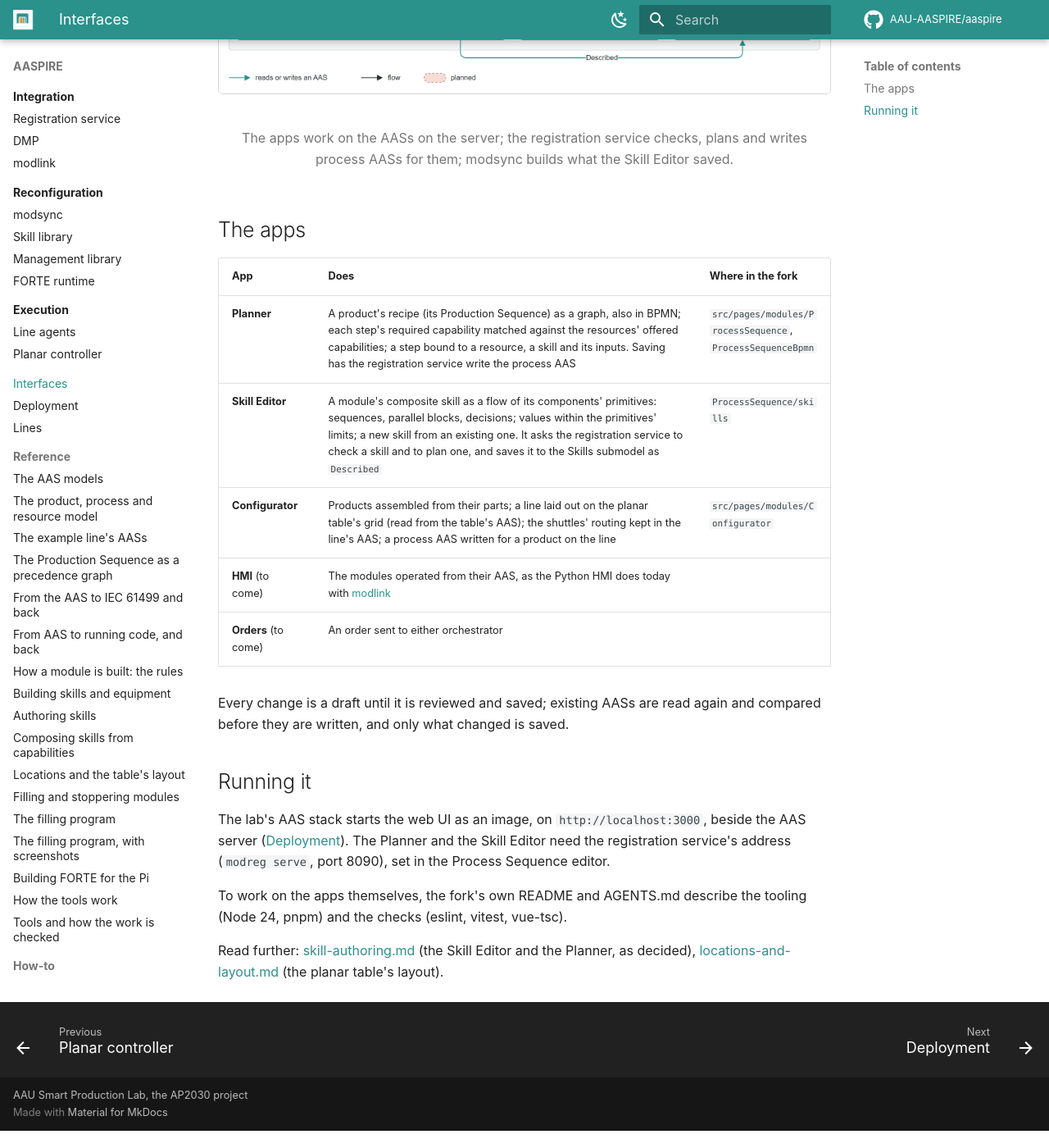
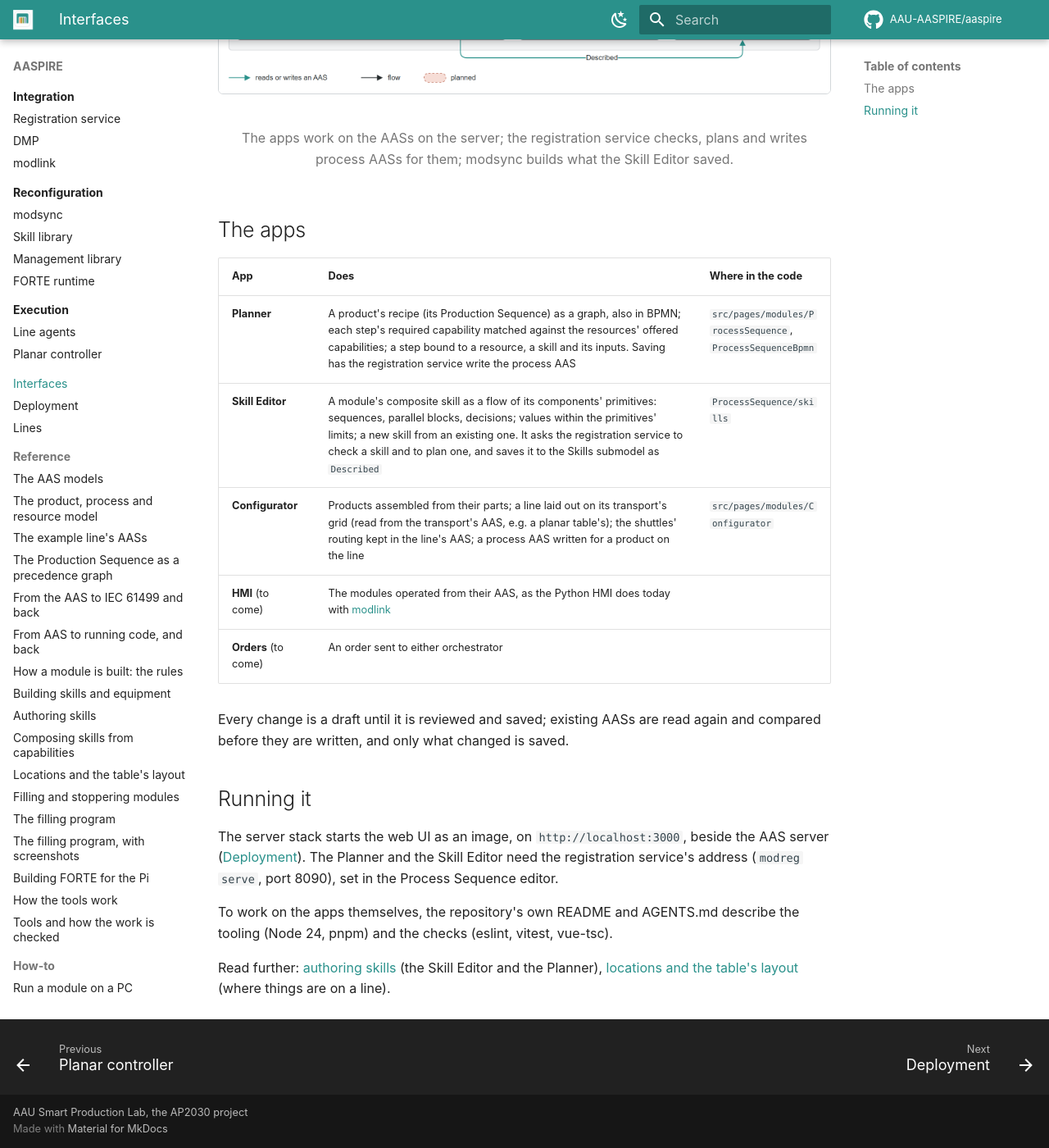
Before and after one commit to AAU-AASPIRE/aaspire, an MkDocs documentation site: the page built from docs/interfaces/web-ui.md, in a window 1280 px wide and 1400 px high, scrolled down 538 px. Shown: the whole window at 82% size. Built offline with MkDocs 1.6.1 and Material for MkDocs 9.7.7, drawn with Linux system fonts in a browser that asks for light colours; comment, search, counter and statistics services are not loaded; before the commit the page ends 1917 px from its top, so only the background shows below that; some of the changed text lies outside the part shown.

Commit message:
Web UI page and figure: AASPIRE's apps, not a fork's branch

```diff
--- a/docs/interfaces/web-ui.md
+++ b/docs/interfaces/web-ui.md
@@ -1,9 +1,10 @@
 # Web UI
 
-<span class="pillar interfaces">Interfaces</span> `basyx-aas-web-ui`: the Eclipse BaSyx AAS web UI,
-forked, with the lab's apps beside BaSyx's own views of the AASs: the Planner, the Skill Editor and the
-Configurator, and to come the HMI and Orders. Vue and TypeScript. Submodule `basyx-aas-web-ui/` (the
-user's fork, branch `feat/process-sequence-pharma`).
+<span class="pillar interfaces">Interfaces</span> `basyx-aas-web-ui`: the Eclipse BaSyx AAS web UI
+with AASPIRE's apps beside BaSyx's own views of the AASs: the Planner, the Skill Editor and the
+Configurator, and to come the HMI and Orders. Every app works on the AASs on the server, so whatever you
+do in an app is visible to every other tool. Vue and TypeScript. Repository
+[basyx-aas-web-ui](https://github.com/AAU-AASPIRE/basyx-aas-web-ui).
 
 <figure markdown="span">
   [![The four apps on top, and what they read and write below: the AAS server with the product, process
@@ -14,11 +15,11 @@ user's fork, branch `feat/process-sequence-pharma`).
 
 ## The apps
 
-| App | Does | Where in the fork |
+| App | Does | Where in the code |
 | --- | --- | --- |
 | **Planner** | A product's recipe (its Production Sequence) as a graph, also in BPMN; each step's required capability matched against the resources' offered capabilities; a step bound to a resource, a skill and its inputs. Saving has the registration service write the process AAS | `src/pages/modules/ProcessSequence`, `ProcessSequenceBpmn` |
 | **Skill Editor** | A module's composite skill as a flow of its components' primitives: sequences, parallel blocks, decisions; values within the primitives' limits; a new skill from an existing one. It asks the registration service to check a skill and to plan one, and saves it to the Skills submodel as `Described` | `ProcessSequence/skills` |
-| **Configurator** | Products assembled from their parts; a line laid out on the planar table's grid (read from the table's AAS); the shuttles' routing kept in the line's AAS; a process AAS written for a product on the line | `src/pages/modules/Configurator` |
+| **Configurator** | Products assembled from their parts; a line laid out on its transport's grid (read from the transport's AAS, e.g. a planar table's); the shuttles' routing kept in the line's AAS; a process AAS written for a product on the line | `src/pages/modules/Configurator` |
 | **HMI** (to come) | The modules operated from their AAS, as the Python HMI does today with [modlink](../integration/modlink.md) | |
 | **Orders** (to come) | An order sent to either orchestrator | |
 
@@ -27,13 +28,13 @@ before they are written, and only what changed is saved.
 
 ## Running it
 
-The lab's AAS stack starts the web UI as an image, on `http://localhost:3000`, beside the AAS server
+The server stack starts the web UI as an image, on `http://localhost:3000`, beside the AAS server
 ([Deployment](../deployment/deploy.md)). The Planner and the Skill Editor need the registration
 service's address (`modreg serve`, port 8090), set in the Process Sequence editor.
 
-To work on the apps themselves, the fork's own README and AGENTS.md describe the tooling (Node 24,
-pnpm) and the checks (eslint, vitest, vue-tsc).
+To work on the apps themselves, the repository's own README and AGENTS.md describe the tooling
+(Node 24, pnpm) and the checks (eslint, vitest, vue-tsc).
 
-Read further: [skill-authoring.md](../reference/skill-authoring.md)
-(the Skill Editor and the Planner, as decided), [locations-and-layout.md](../reference/locations-and-layout.md)
-(the planar table's layout).
+Read further: [authoring skills](../reference/skill-authoring.md)
+(the Skill Editor and the Planner), [locations and the table's layout](../reference/locations-and-layout.md)
+(where things are on a line).
```
Also changed, not shown: docs/figures/web-ui.png.
